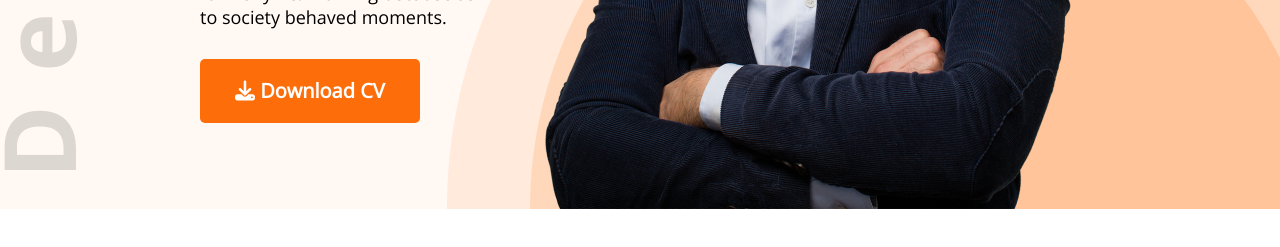
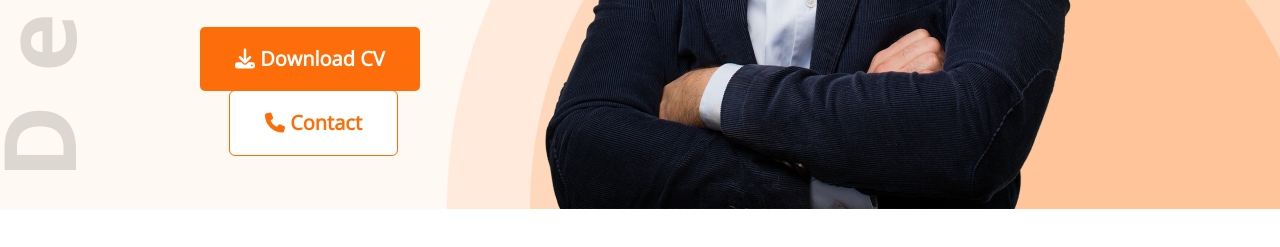
Before and after one commit to Tanvir1717/developer-portfolio, a plain HTML site: page index.html in a window 1280 px wide. Shown: the part 631-878 px from the top of the page. Drawn offline with nearby package versions, Linux system fonts and the light colour scheme.

Commit message:
contact button added

```diff
--- a/index.html
+++ b/index.html
@@ -34,6 +34,7 @@
                     Shot what able cold new see hold.Friendly as an betrayed formerly he. Morning because as to society behaved moments.
                 </p>
                 <button class="btn-primary"><i class="fa fa-download"></i> Download CV</button>
+                <button class="btn-secondary"><i class="fa fa-phone"></i> Contact</button>
             </div>
             <img src="images/hardy.png" alt="">
         </div>
--- a/styles/portfolio.css
+++ b/styles/portfolio.css
@@ -16,6 +16,19 @@
     font-size: 20px;
     border: 0;
     padding: 18px 35px;
+}
+
+.btn-secondary {
+    background: #ffffff;
+    color: #FD6E0A;
+    height: 64px;
+    border-radius: 5px;
+    outline: 1px solid #FD6E0A;
+    font-weight: 700;
+    font-size: 20px;
+    border: 0;
+    padding: 18px 35px;
+    margin-left: 30px;
 }
 
 .header {
```
